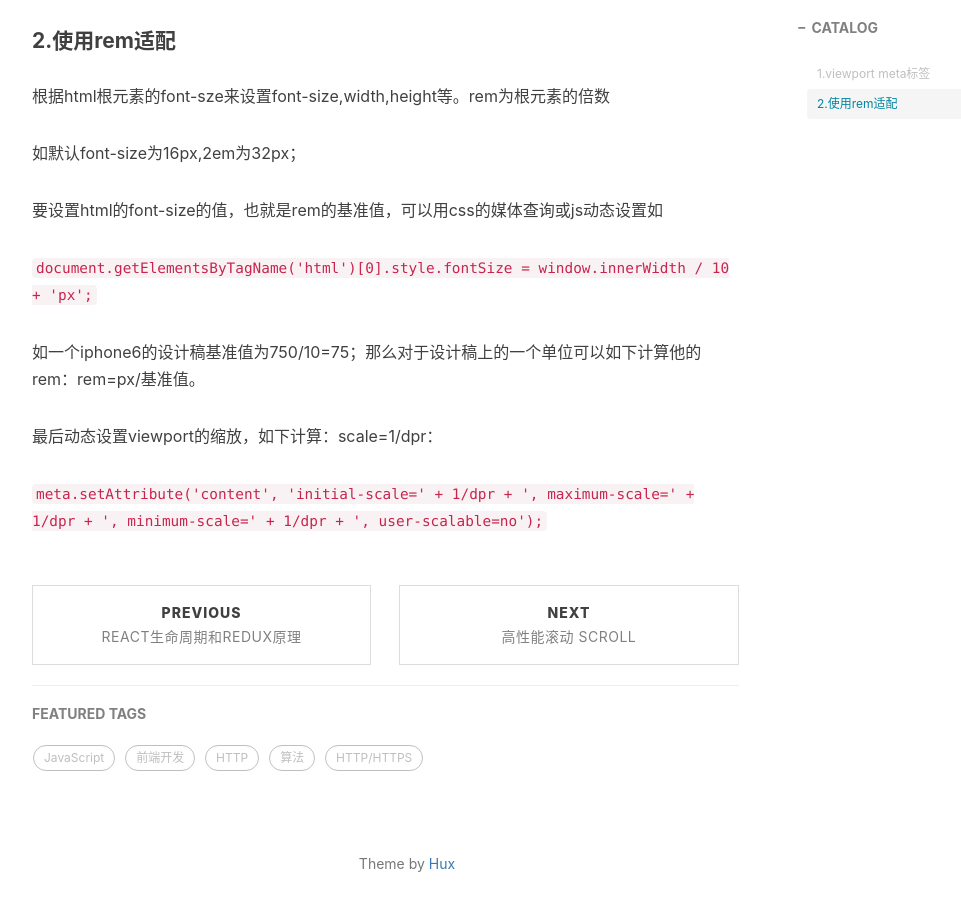
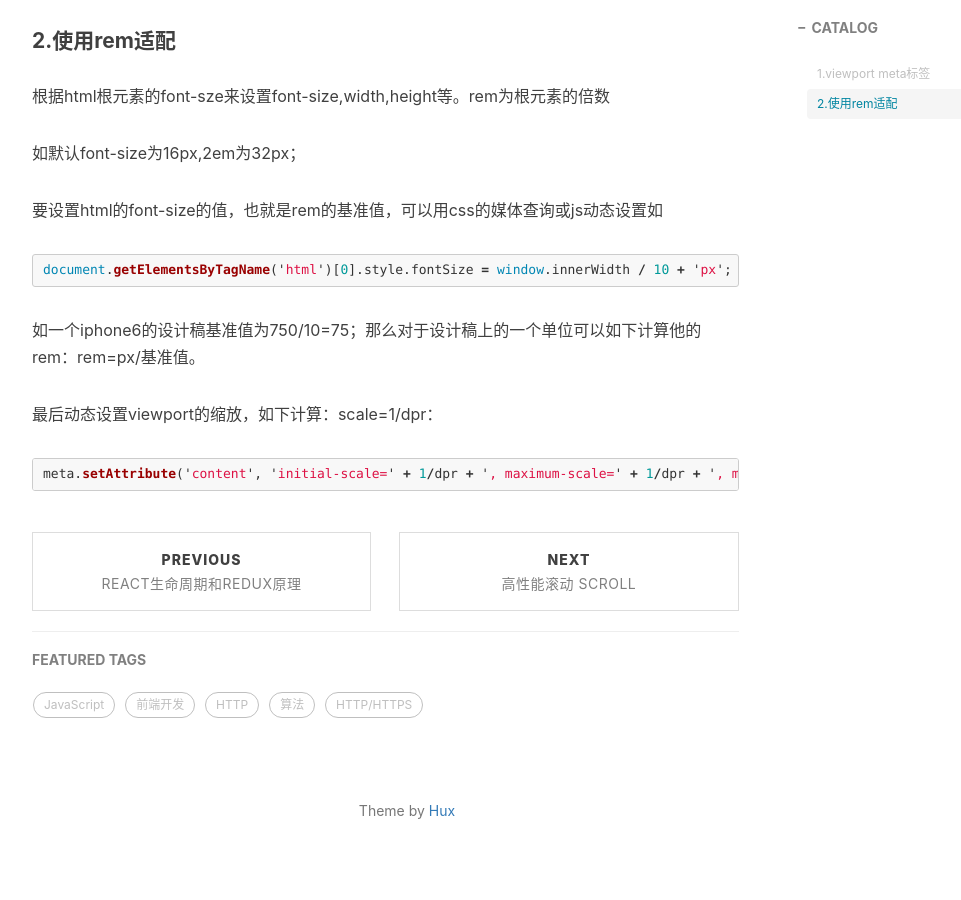
Before and after one commit to Zhenzhong-WANG/Zhenzhong-WANG.github.io, a Jekyll site: the page built from _posts/2017-03-14-fe-viewport.markdown, in a window 1280 px wide and 900 px high, scrolled down 988 px. Shown: the whole window, without its empty margins (233-1194 px from the left). Built offline with Jekyll 4.4.1, drawn with Linux system fonts in a browser that asks for light colours; nearby versions of some CDN libraries; comment, search, counter and statistics services are not loaded.

Commit message:
add post

````diff
--- a/_posts/2016-02-21-js-comet.markdown
+++ b/_posts/2016-02-21-js-comet.markdown
@@ -18,6 +18,11 @@ tags:
 
 ## 一.基于HTTP长连接Comet的原理
 
+在HTTP1.1中默认开启长连接 `connection: keep-alive`，这样是为了复用TCP，频繁的HTTP请求会造成频繁的TCP建立。
+
+使用 `connection: keep-alive`后，当一个网页打开完成后，客户端和服务器之间用于传输HTTP数据的TCP连接不会立即关闭，之后的Ajax请求、静态文件请求，会继续使用这一条已经建立的连接，但是Keep-Alive不会永久保持连接，它有一个保持时间，超过保持时间仍会断开。
+
+虽然HTTP1.1的TCP连接有一个保持时间，超过保持时间会断开，但是我们可以不时地向这条连接发送数据，这样这个连接就一直不会断开。所以可以用HTTP长连接来做一个不使用客户端轮询的Comet推送。
 
 ## 二.实现Comet的单播聊天室
 
--- a/_posts/2016-03-09-k-array.markdown
+++ b/_posts/2016-03-09-k-array.markdown
@@ -11,7 +11,7 @@ tags:
 ---
 
 
-* 方法1：
+#### 方法1：
 
 基于数组中第k个数调整，使k左边的数比k小，k右边的数比k大。基于这个思想可以采用快速排序中的核心算法Partition函数
 
@@ -62,7 +62,7 @@ void Getk(int *Arr,int *result,int k){
 }
 ```
 
-* 方法2：
+#### 方法2：
 
 建立一个长度为k的容器，用来保存最小k个数。
 
--- a/_posts/2017-03-14-fe-viewport.markdown
+++ b/_posts/2017-03-14-fe-viewport.markdown
@@ -28,10 +28,14 @@ html元素用document.documentElement.offsetWidth/Height度量，默认大小为
 
 要设置html的font-size的值，也就是rem的基准值，可以用css的媒体查询或js动态设置如
 
-`document.getElementsByTagName('html')[0].style.fontSize = window.innerWidth / 10 + 'px';`
+```js
+document.getElementsByTagName('html')[0].style.fontSize = window.innerWidth / 10 + 'px';
+```
 
 如一个iphone6的设计稿基准值为750/10=75；那么对于设计稿上的一个单位可以如下计算他的rem：rem=px/基准值。
 
 最后动态设置viewport的缩放，如下计算：scale=1/dpr：
 
-`meta.setAttribute('content', 'initial-scale=' + 1/dpr + ', maximum-scale=' + 1/dpr + ', minimum-scale=' + 1/dpr + ', user-scalable=no');`
+```js
+meta.setAttribute('content', 'initial-scale=' + 1/dpr + ', maximum-scale=' + 1/dpr + ', minimum-scale=' + 1/dpr + ', user-scalable=no');
+```
````
Also changed, not shown: _posts/2017-03-24-script-defer-async.markdown (added, +90 -0 lines), img/20170324/async_after_domcontentloader_log.png (added), img/20170324/async_after_domcontentloader_tl.png (added), img/20170324/async_before_domcontentloaded_log.png (added), img/20170324/async_before_domcontentloaded_tl.png (added), img/20170324/async_log.png (added), img/20170324/normal_script_tl.png (added).
